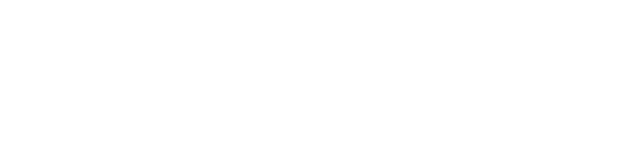
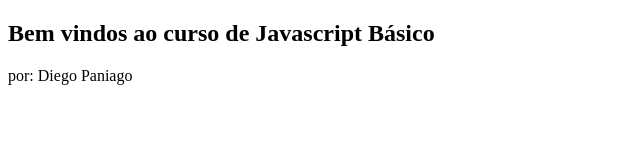
Before and after one commit to diegopaniago/JSBasico, a plain HTML site: page index.html in a window 1280 px wide. Shown: the whole page, without its empty margins (0-640 px from the left). Drawn offline with Linux system fonts and the light colour scheme.

Commit message:
Criando algum conteudo na home page

```diff
--- a/index.html
+++ b/index.html
@@ -8,5 +8,10 @@
 	<script type="text/javascript" src="variaveis.js"></script>
 	<script type="text/javascript" src="loops.js"></script>
 	<script type="text/javascript" src="estruturasCondicionais.js"></script>
+
+	<header>
+		<h2>Bem vindos ao curso de Javascript Básico</h2>
+		<label>por: Diego Paniago</label>
+	</header>
 </body>
 </html>
```
